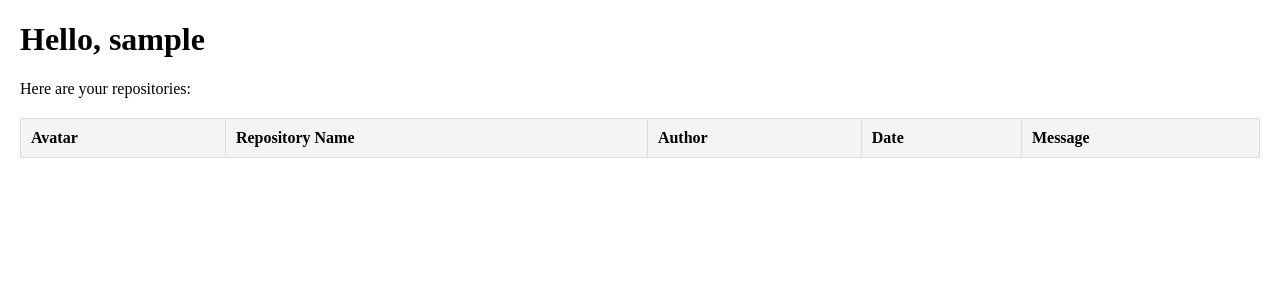
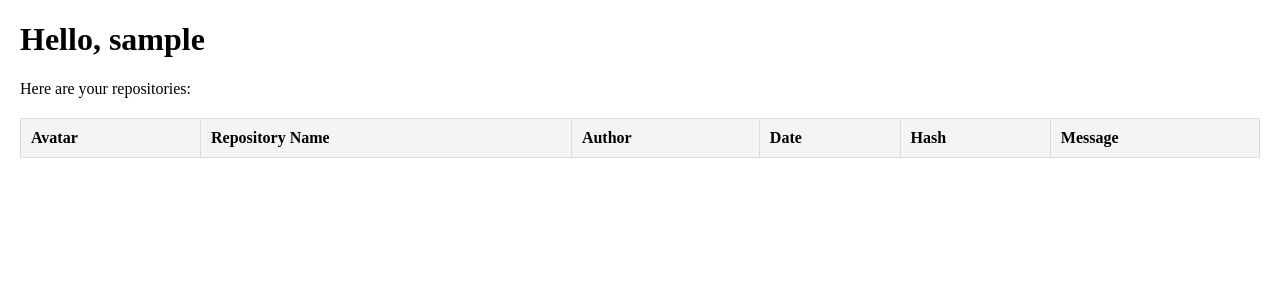
Before and after one commit to w-foster/sse-lab-2, a Flask app: template src/templates/display_username.html in a window 1280 px wide. Shown: the top 300 px of the page. Run offline with Flask 3, Linux system fonts and the light colour scheme; the template is opened without the code that fills it: most values are stand-ins (such as "Sample title", 1, 10 or a date in 2020); lists and menus that the app fills with data are empty.

Commit message:
Added hash to html

```diff
--- a/src/templates/display_username.html
+++ b/src/templates/display_username.html
@@ -48,6 +48,7 @@
                     <th>Repository Name</th>
                     <th>Author</th>
                     <th>Date</th>
+                    <th>Hash</th>
                     <th>Message</th>
                 </tr>
             </thead>
@@ -63,6 +64,8 @@
                                 <td>{{ value }}</td>
                             {% elif key == "Date" %}
                                 <td>{{ value }}</td>
+                            {% elif key == "Hash" %}
+                                <td>{{ value }}</td>
                             {% elif key == "Message" %}
                                 <td>{{ value }}</td>
                             {% endif %}
```
